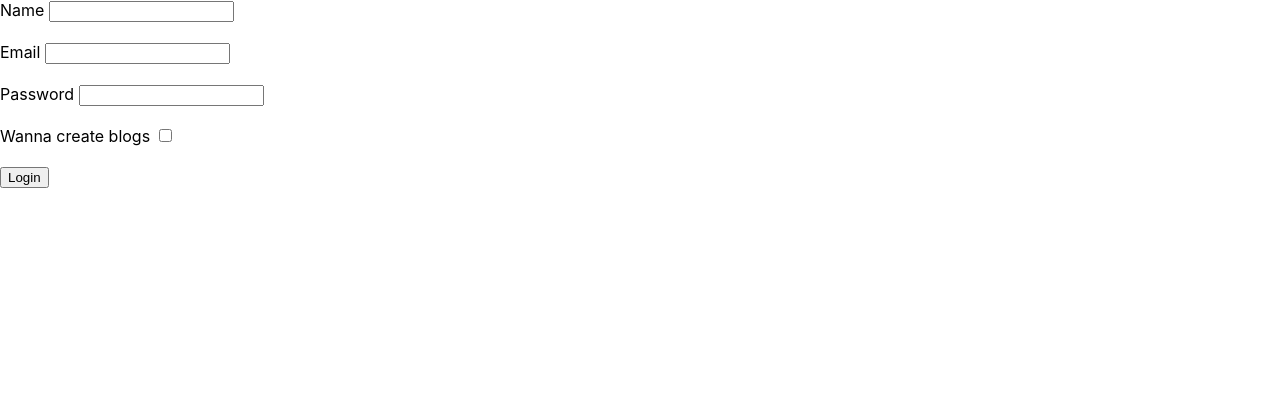
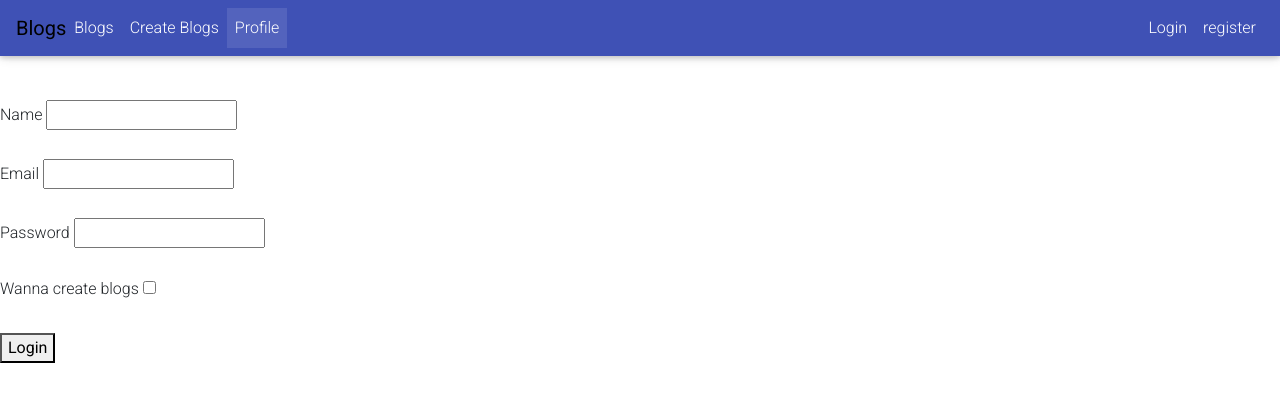
Before and after one commit to aaquib19/blog-frontend-server, a React (Create React App) app: page /register in a window 1280 px wide. Shown: the top 402 px of the page. Built offline with nearby package versions, Linux system fonts and the light colour scheme.

Commit message:
adding navbar

```diff
--- a/package.json
+++ b/package.json
@@ -8,6 +8,7 @@
     "@testing-library/react": "^9.3.2",
     "@testing-library/user-event": "^7.1.2",
     "axios": "^0.19.2",
+    "mdbreact": "^4.26.0",
     "moment": "^2.24.0",
     "react": "^16.13.1",
     "react-dom": "^16.13.1",
--- a/src/App.js
+++ b/src/App.js
@@ -10,11 +10,14 @@ import Blogs from "./components/blogs/Blogs";
 import Profile from "./components/profile/Profile";
 import UpdateBlog from "./components/blogs/UpdateBlog";
 import AuthenticateComponent from './components/auth/AuthenticateComponent';
+import Navbar from './components/navbar/Navbar';
 
 function App() {
   return (
     <Router>
       {/* <div className="App"> */}
+      <Navbar></Navbar>
+      <div style={{ marginTop: "100px" }}>
         <Switch>
           <Route exact path="/" component={Home} ></Route>
           <Route exact path="/login" component={Login} ></Route>
@@ -27,6 +30,7 @@ function App() {
           <Route exact path='/blog-update/:id' render={(props) => <AuthenticateComponent customcomponent={UpdateBlog} {...props} />} />
 
         </Switch>
+      </div>
       {/* </div> */}
     </Router >
   );
--- a/src/components/blogs/AddBlog.js
+++ b/src/components/blogs/AddBlog.js
@@ -1,6 +1,7 @@
 import React, { Component } from 'react';
 import axios from 'axios';
 import { getJwt } from '../../helpers/jwt';
+import { Link } from 'react-router-dom'
 
 class App extends Component {
     constructor(props) {
--- a/src/components/home/Home.js
+++ b/src/components/home/Home.js
@@ -1,7 +1,18 @@
-import React, { Component } from 'react';
+import React, { Component, Fragment } from 'react';
 import axios from 'axios';
 import { Link } from 'react-router-dom'
 import { getJwt } from '../../helpers/jwt';
+import {
+    MDBRow,
+    MDBCard,
+    MDBCol,
+    MDBInput,
+    MDBCardBody,
+    MDBIcon,
+    MDBBtn,
+    MDBModalFooter
+} from "mdbreact";
+
 
 class App extends Component {
     constructor(props) {
@@ -87,7 +98,8 @@ class App extends Component {
             )
         }
         return (
-            <div>
+
+            <div className="main">
                 {userLink}
                 {logoutLink}
                 <div>
--- /dev/null
+++ b/src/components/navbar/Navbar.js
@@ -0,0 +1,90 @@
+import React, { Fragment } from "react";
+
+import {
+    MDBNavbar,
+    MDBNavbarNav,
+    MDBNavItem,
+    MDBNavLink,
+    MDBCollapse
+} from "mdbreact";
+import { BrowserRouter as Router, Link } from "react-router-dom";
+
+
+const Navbar = () => {
+    const authLinks = (
+        <MDBNavItem>
+            <MDBNavLink exact to="/logout" >
+                <strong>Logout</strong>
+            </MDBNavLink>
+        </MDBNavItem>
+    );
+    const guestLinks = (
+        <Fragment>
+            <MDBNavItem>
+                <Link
+                    to="/login"
+                    style={{ color: "black", fontWeight: "bolder", fontSize: "20px" }}
+                >
+                    Login
+        </Link>
+            </MDBNavItem>
+            <MDBNavItem>
+                <Link
+                    to="/register"
+                    style={{
+                        color: "black",
+                        fontWeight: "bolder",
+                        fontSize: "20px",
+                        marginLeft: "1rem"
+                    }}
+                >
+                    Sign Up
+        </Link>
+
+                {/* <a href="register">register</a> */}
+            </MDBNavItem>
+        </Fragment>
+    );
+
+    return (
+        <MDBNavbar color="indigo" dark expand="md" fixed="top" scrolling>
+            {/* <a href="/" className="py-0 font-weight-bold"> */}
+            <Link
+                to="/"
+                style={{ color: "black", fontWeight: "bolder", fontSize: "20px" }}
+            >
+                Blogs
+      </Link>
+
+
+            <MDBCollapse id="mainNavbarCollapse" navbar>
+                <MDBNavbarNav left>
+                    <MDBNavItem>
+                        <MDBNavLink to='/blogs'>Blogs</MDBNavLink>
+                    </MDBNavItem>
+                    <MDBNavItem>
+                        <MDBNavLink to='/create'>Create Blogs</MDBNavLink>
+                    </MDBNavItem>
+                    <MDBNavItem active>
+                        <MDBNavLink to='/profile'>Profile</MDBNavLink>
+                    </MDBNavItem>
+
+                </MDBNavbarNav>
+
+                <MDBNavbarNav right>
+                    <MDBNavItem>
+                        <MDBNavLink to='/login'>Login</MDBNavLink>
+                    </MDBNavItem>
+                    <MDBNavItem>
+                        <MDBNavLink to='/register'>register</MDBNavLink>
+                    </MDBNavItem>
+
+                    {/* <Fragment>{isAuthenticated ? authLinks : guestLinks}</Fragment> */}
+                </MDBNavbarNav>
+            </MDBCollapse>
+        </MDBNavbar>
+    );
+};
+
+
+export default Navbar;
--- a/src/index.js
+++ b/src/index.js
@@ -3,7 +3,9 @@ import ReactDOM from 'react-dom';
 import './index.css';
 import App from './App';
 import * as serviceWorker from './serviceWorker';
-
+import '@fortawesome/fontawesome-free/css/all.min.css'; import
+  'bootstrap-css-only/css/bootstrap.min.css'; import
+  'mdbreact/dist/css/mdb.css';
 ReactDOM.render(
   <React.StrictMode>
     <App />
```
Also changed, not shown: 1 other file (tests, documents, lock files or other folders). Lines whose indentation alone changed are shown as unchanged.
